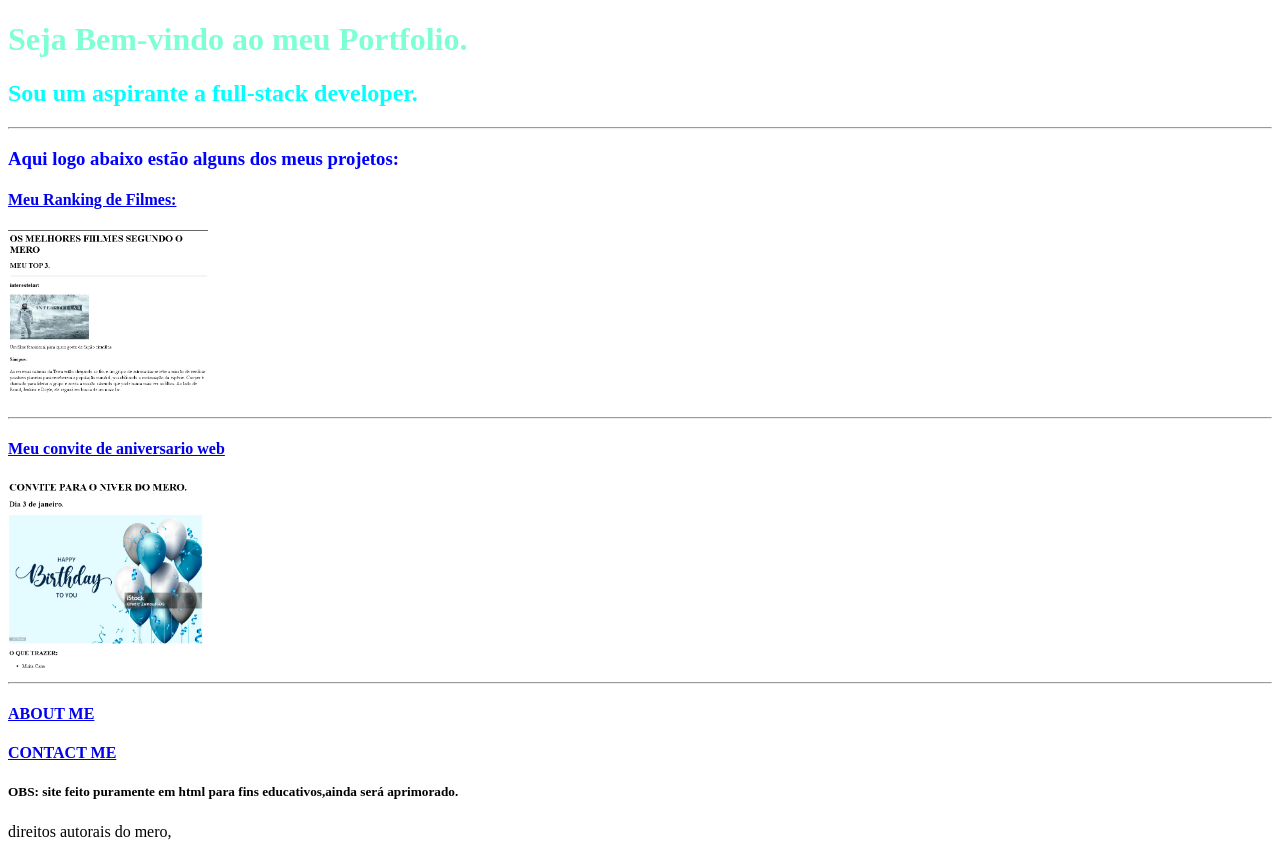
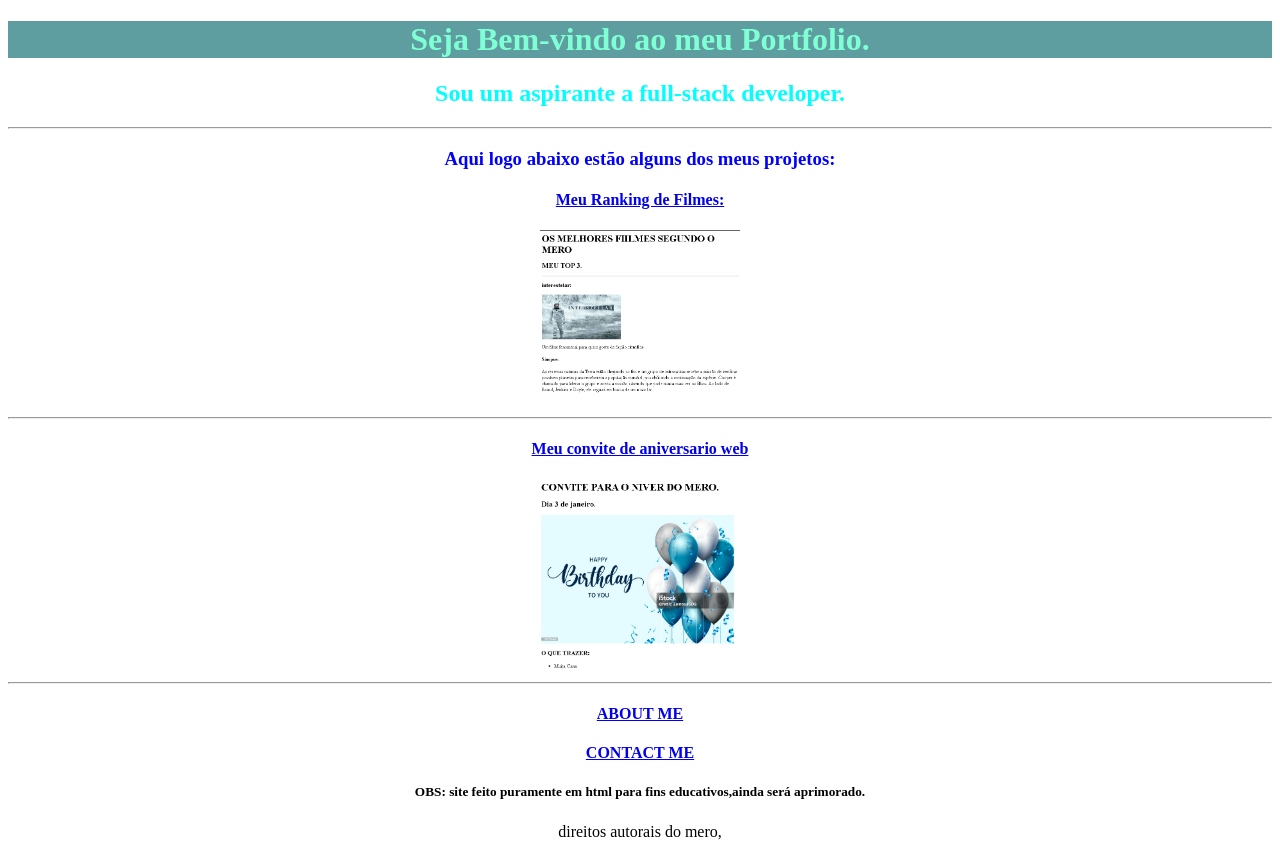
Before and after one commit to LucasRomero03/portfolio, a plain HTML site: page index.html in a window 1280 px wide. Drawn offline with Linux system fonts and the light colour scheme.

Commit message:
updates usando alguns elementos do css

```diff
--- a/index.html
+++ b/index.html
@@ -7,7 +7,7 @@
     <link rel="stylesheet" href="./style/estilo.css">
 </head>
 <body>
-<h1>Seja Bem-vindo ao meu Portfolio.</h1>
+<h1 style="background-color:cadetblue">Seja Bem-vindo ao meu Portfolio.</h1>
 <h2>Sou um aspirante a full-stack developer.</h2>
 <hr/>
 <h3>Aqui logo abaixo  estão alguns dos meus projetos: </h3>
@@ -15,8 +15,9 @@
 <img alt="print do site filme" src="./assets/images/printdositefilmes.png" width="200"/>
 <hr/>
 <h4><a href="./public/birthday-invite.html">Meu convite de aniversario web</a></h4>
-<img src="./assets/images/birthday-invite.png" alt="foto do site niver" width="200px">
+<a href="./public/birthday-invite.html"><img src="./assets/images/birthday-invite.png" alt="foto do site niver" width="200px"></a>
 <hr/>
+<!-- <p draggable="true" >meroshow é  brabo</p> arrastavel  -->
 <h4><a href="./public/about.html">ABOUT ME</a></h4>
 
 <h4><a href="./public/contact.html">CONTACT ME</a></h4>
--- a/style/estilo.css
+++ b/style/estilo.css
@@ -10,3 +10,7 @@ h2{
 h3{
     color: blue;
 }
+
+*{
+    text-align: center;
+}
```
